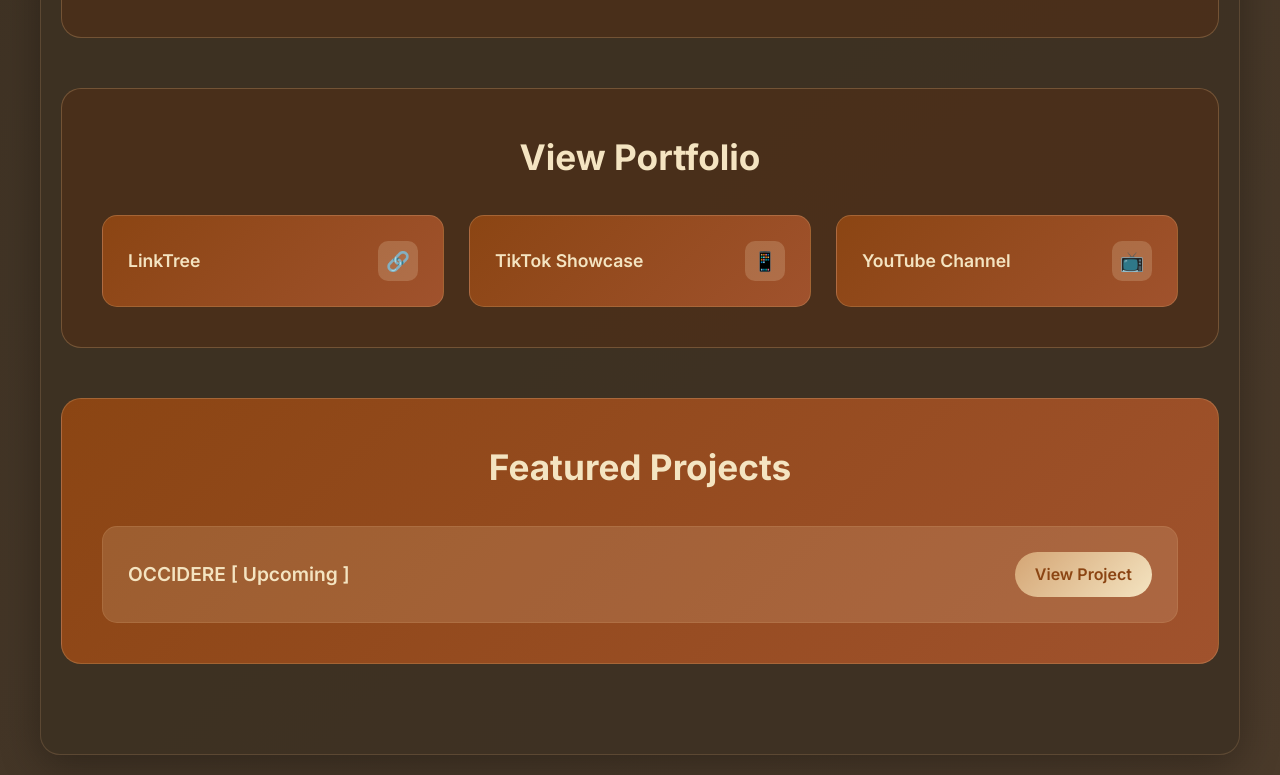
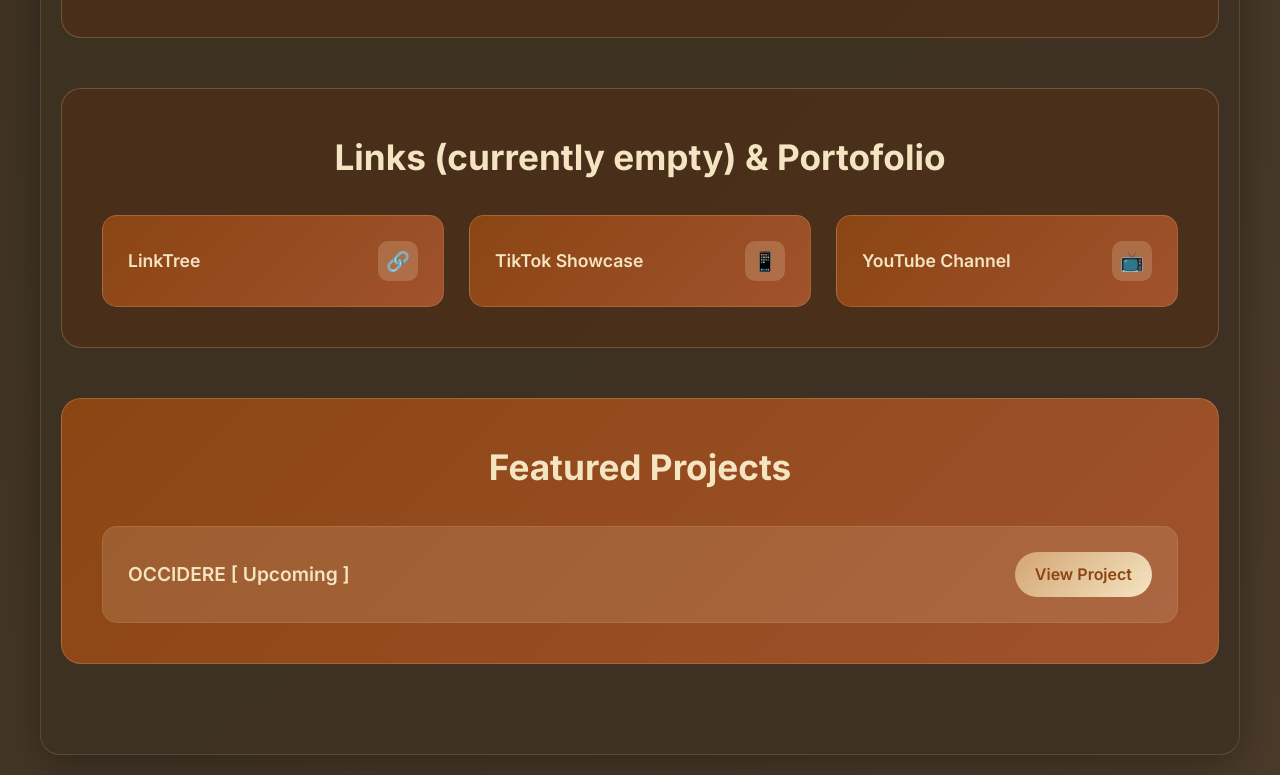
Before and after one commit to cosinerad/lilp, a plain HTML site: page index.html in a window 1280 px wide. Shown: the part 3053-3828 px from the top of the page. Drawn offline with Linux system fonts and the light colour scheme.

Commit message:
Resolve merge conflict in index.html

```diff
--- a/index.html
+++ b/index.html
@@ -1,4 +1,5 @@
 <!DOCTYPE html>
+<!--upd1asdasdadad-->
 <html lang="en">
 <head>
     <meta charset="UTF-8">
@@ -794,7 +795,7 @@
         </div>
 
         <div class="portfolio-section fade-element">
-            <h3>View Portfolio</h3>
+            <h3>Links (currently empty) & Portofolio</h3>
             <div class="portfolio-links">
                 <a href="#" class="portfolio-link-item">
                     <span>LinkTree</span>
@@ -857,7 +858,7 @@
             imageContainers.forEach(container => {
                 const slides = container.querySelectorAll('.image-slide');
                 let currentSlide = 0;
-
+                //ee
                 // Function to show next slide
                 function showNextSlide() {
                     // Hide current slide
```
Also changed, not shown: 1 other file.
